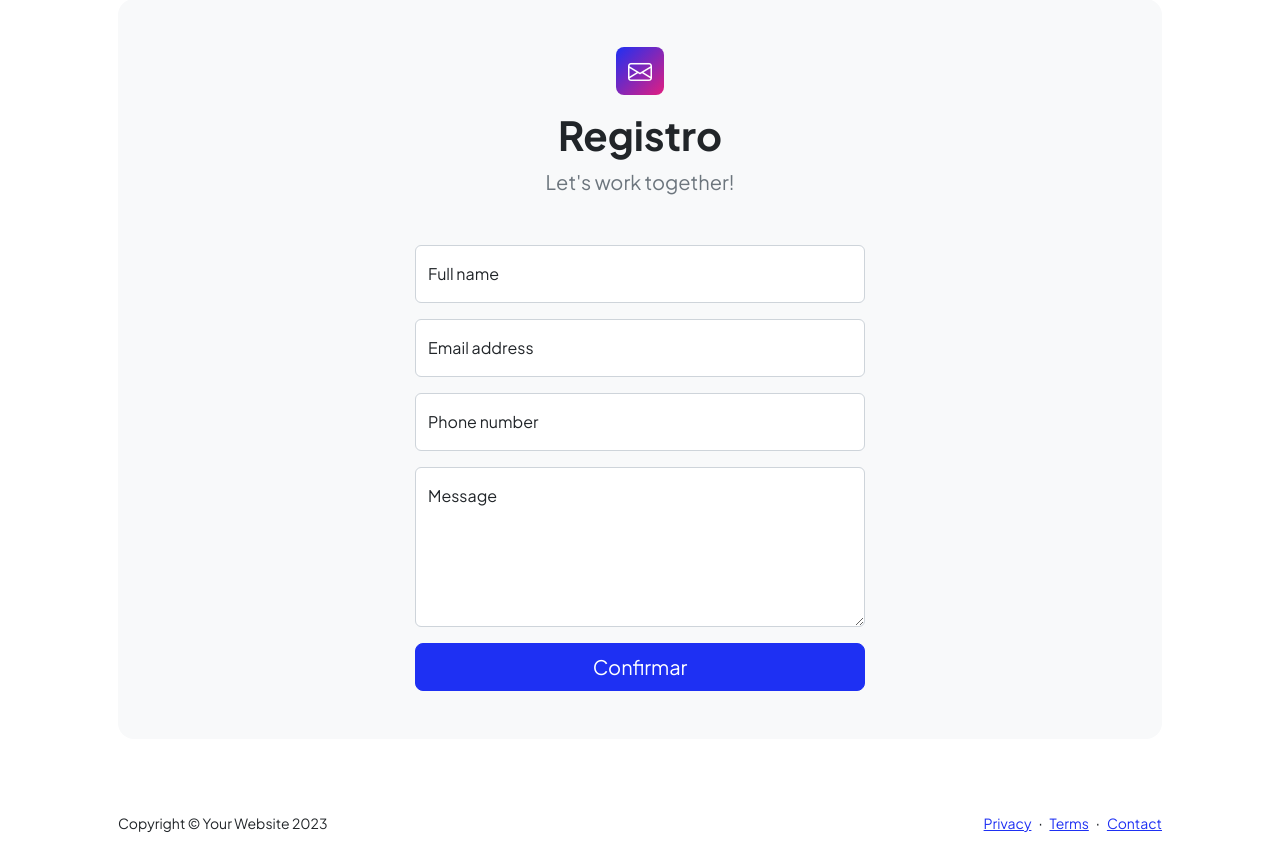
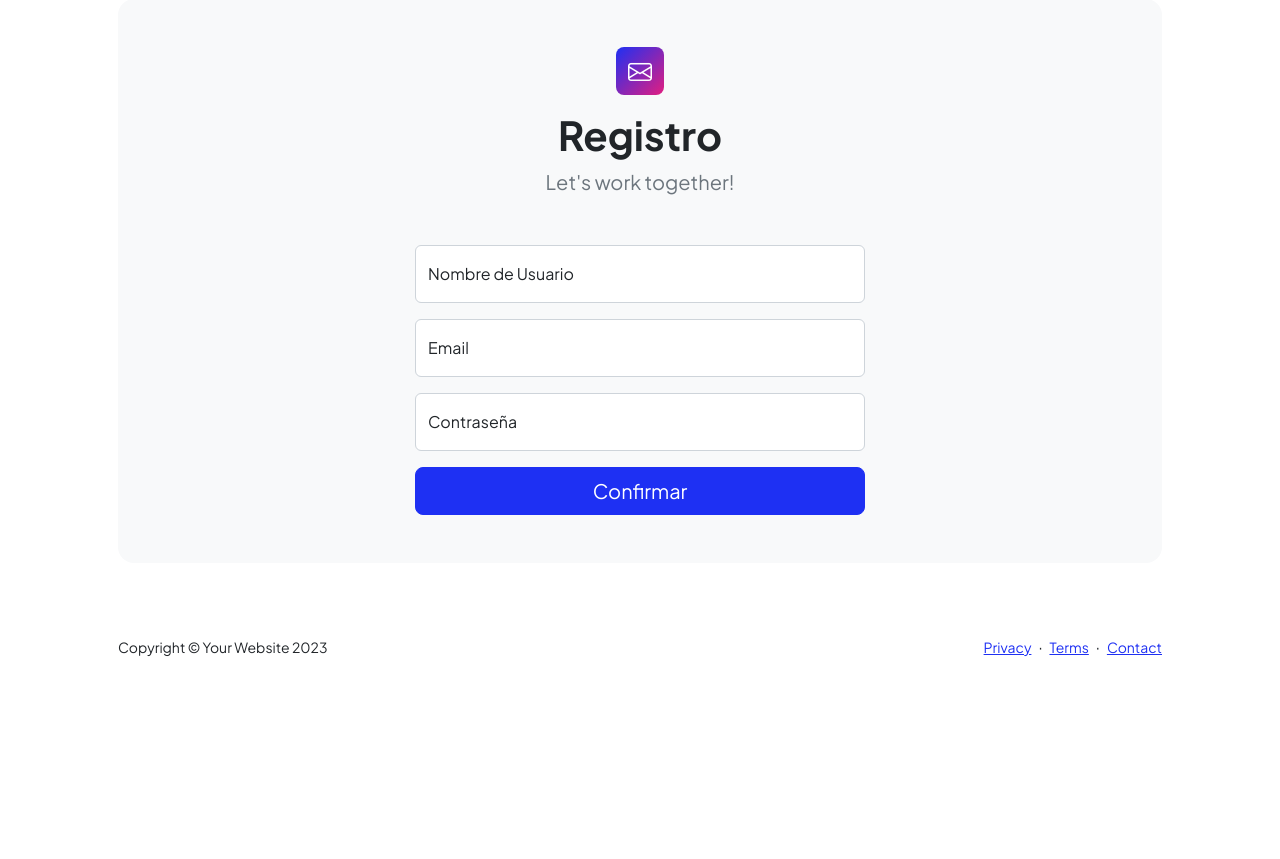
Before and after one commit to SantiagoSzpakowski/EntregaFinal-Python, a Django app: page /registro/ in a window 1280 px wide. Shown: the part 121-980 px from the top of the page. After the commit the page ends 778 px from the top, so only its background shows below. Run offline with Django 4.2, Linux system fonts and the light colour scheme; some libraries are stand-ins or nearby versions.

```diff
--- a/AppPrincipal/templates/appprincipal/registro.html
+++ b/AppPrincipal/templates/appprincipal/registro.html
@@ -25,27 +25,21 @@
                             <!-- Name input-->
                             <div class="form-floating mb-3">
                                 <input class="form-control" id="name" type="text" placeholder="Enter your name..." data-sb-validations="required" />
-                                <label for="name">Full name</label>
-                                <div class="invalid-feedback" data-sb-feedback="name:required">A name is required.</div>
+                                <label for="name">Nombre de Usuario</label>
+                                <div class="invalid-feedback" data-sb-feedback="name:required">Falta Nombrevde Usuario</div>
                             </div>
                             <!-- Email address input-->
                             <div class="form-floating mb-3">
                                 <input class="form-control" id="email" type="email" placeholder="name@example.com" data-sb-validations="required,email" />
-                                <label for="email">Email address</label>
-                                <div class="invalid-feedback" data-sb-feedback="email:required">An email is required.</div>
-                                <div class="invalid-feedback" data-sb-feedback="email:email">Email is not valid.</div>
+                                <label for="email">Email</label>
+                                <div class="invalid-feedback" data-sb-feedback="email:required">Falta Email.</div>
+                                <div class="invalid-feedback" data-sb-feedback="email:email">Email no valido.</div>
                             </div>
-                            <!-- Phone number input-->
+                            <!-- Password input-->
                             <div class="form-floating mb-3">
-                                <input class="form-control" id="phone" type="tel" placeholder="(123) 456-7890" data-sb-validations="required" />
-                                <label for="phone">Phone number</label>
-                                <div class="invalid-feedback" data-sb-feedback="phone:required">A phone number is required.</div>
-                            </div>
-                            <!-- Message input-->
-                            <div class="form-floating mb-3">
-                                <textarea class="form-control" id="message" type="text" placeholder="Enter your message here..." style="height: 10rem" data-sb-validations="required"></textarea>
-                                <label for="message">Message</label>
-                                <div class="invalid-feedback" data-sb-feedback="message:required">A message is required.</div>
+                                <input class="form-control" id="name" type="password" placeholder="Enter your password..." data-sb-validations="required" />
+                                <label for="phone">Contraseña</label>
+                                <div class="invalid-feedback" data-sb-feedback="phone:required">Falta Contraseña.</div>
                             </div>
                             <!-- Submit success message-->
                             <!---->
```
Also changed, not shown: AppPrincipal/templates/appprincipal/usuarios.html (+5 -18 lines), AppPrincipal/migrations/0001_initial.py (added), Users/migrations/0001_initial.py (added), db.sqlite3.
